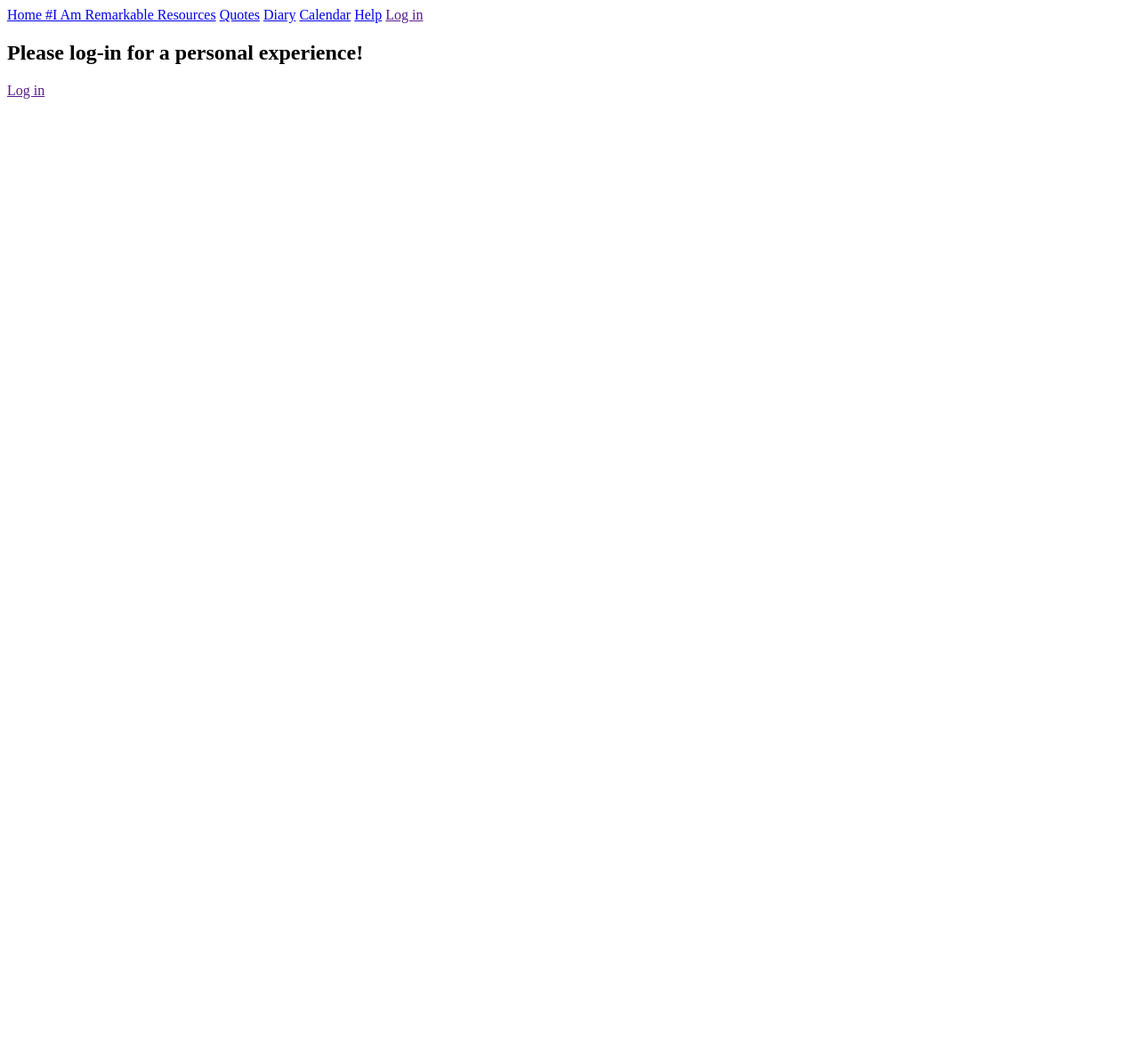
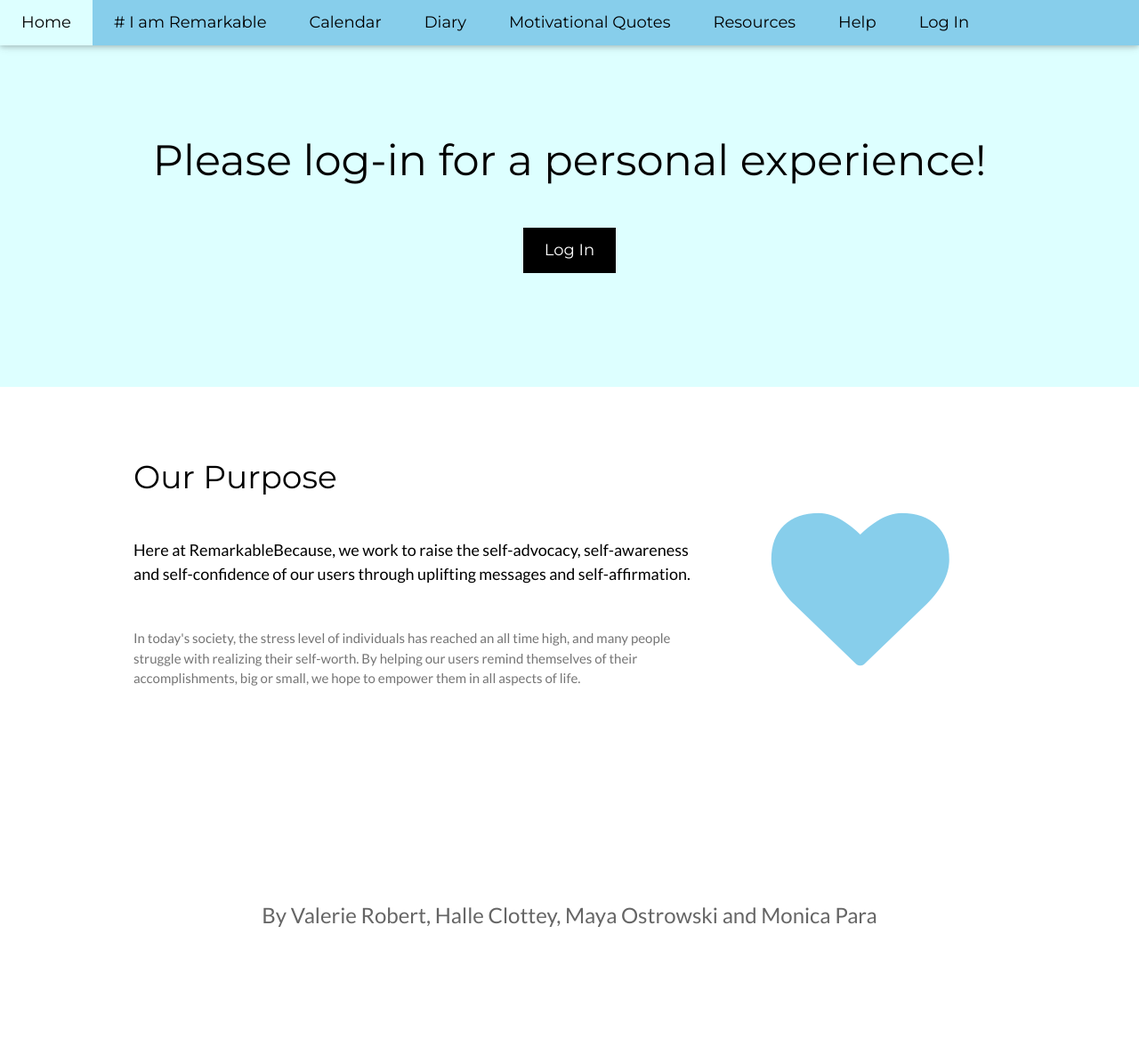
Before and after one commit to HalleClottey/RemarkableBecause, a Python web app: template Template/login.html in a window 1280 px wide. Shown: the whole page at 89% size. Before the commit the page ends 111 px from the top, so only its background shows below. Run offline with Jinja, Linux system fonts and the light colour scheme; the template is opened without the code that fills it, so the values that code supplies are empty.

Commit message:
Updated style for "Please log-in for a personal experience!"

```diff
--- a/Template/login.html
+++ b/Template/login.html
@@ -1,4 +1,4 @@
-<!DOCTYPE html>
+<!-- <!DOCTYPE html>
 <html lang="en" dir="ltr">
   <head>
     <meta charset="utf-8">
@@ -16,4 +16,100 @@
       <h2>Please log-in for a personal experience!</h2>
       <a href="{{login_url}}">Log in</a>
   </body>
+</html> -->
+
+
+
+<!DOCTYPE html>
+<html lang="en" dir="ltr">
+  <title>Remarkable Because...</title>
+  <meta charset="UTF-8">
+  <meta name="viewport" content="width=device-width, initial-scale=1">
+  <link rel="stylesheet" href="https://www.w3schools.com/w3css/4/w3.css">
+  <link rel="stylesheet" href="https://fonts.googleapis.com/css?family=Lato">
+  <link rel="stylesheet" href="https://fonts.googleapis.com/css?family=Montserrat">
+  <link rel="stylesheet" href="https://cdnjs.cloudflare.com/ajax/libs/font-awesome/4.7.0/css/font-awesome.min.css">
+  <style>
+    body,h1,h2,h3,h4,h5,h6 {font-family: "Lato", sans-serif}
+    .w3-bar,h1,button {font-family: "Montserrat", sans-serif}
+    .fa-heart,.fa-calendar, .fa-book {font-size:200px}
+  </style>
+
+<body>
+
+<!-- Navbar -->
+<div class="w3-top">
+  <div class="w3-bar w3-light-blue w3-card w3-left-align w3-large">
+    <!-- <a class="w3-bar-item w3-button w3-hide-medium w3-hide-large w3-right w3-padding-large w3-hover-pale-blue w3-large w3-light-blue" href="javascript:void(0);" onclick="myFunction()" title="Toggle Navigation Menu"><i class="fa fa-bars"></i></a> -->
+    <a href="./" class="w3-bar-item w3-button w3-padding-large w3-light-blue w3-hover-pale-blue">Home</a>
+    <a href="./login" class="w3-bar-item w3-button w3-padding-large w3-light-blue w3-hover-pale-blue"># I am Remarkable</a>
+    <a href="./login" class="w3-bar-item w3-button w3-hide-small w3-padding-large w3-hover-pale-blue">Calendar</a>
+    <a href="./login" class="w3-bar-item w3-button w3-hide-small w3-padding-large w3-hover-pale-blue">Diary</a>
+    <a href="./motivation" class="w3-bar-item w3-button w3-hide-small w3-padding-large w3-hover-pale-blue">Motivational Quotes</a>
+    <a href="./resources" class="w3-bar-item w3-button w3-hide-small w3-padding-large w3-hover-pale-blue">Resources</a>
+    <a href="./help" class="w3-bar-item w3-button w3-hide-small w3-padding-large w3-hover-pale-blue">Help</a>
+    <a href="{{login_url}}" class="w3-bar-item w3-button w3-hide-small w3-padding-large w3-hover-pale-blue w3-margin-right">Log In</a>
+  </div>
+  <!-- Navbar on small screens -->
+  <div id="navDemo" class="w3-bar-block w3-white w3-hide w3-hide-large w3-hide-medium w3-large">
+    <a href="./" class="w3-bar-item w3-button w3-padding-large">Home</a>
+    <a href="./login" class="w3-bar-item w3-button w3-padding-large">#IamRemarkable</a>
+    <a href="./login" class="w3-bar-item w3-button w3-padding-large">Calendar</a>
+    <a href="./login" class="w3-bar-item w3-button w3-padding-large">Diary</a>
+    <a href="./motivation" class="w3-bar-item w3-button w3-padding-large">Quotes</a>
+    <a href="./resources" class="w3-bar-item w3-button w3-padding-large">Resources</a>
+    <a href="./help" class="w3-bar-item w3-button w3-padding-large">Help</a>
+  </div>
+</div>
+
+
+<!-- Header -->
+<header class="w3-container w3-pale-blue w3-center" style="padding:128px 16px">
+  <h1 class="w3-margin w3-xxxlarge">Please log-in for a personal experience!</h1>
+  <p class="w3-xlarge"></p>
+  <a href="{{login_url}}"><button class="w3-button w3-black w3-padding-large w3-large w3-margin-top w3-hover-light-blue">Log In</button></a>
+</header>
+
+<!-- First Grid (Purpose) -->
+<div class="w3-row-padding w3-padding-64 w3-container">
+  <div class="w3-content">
+    <div class="w3-twothird">
+      <h1>Our Purpose</h1>
+      <h5 class="w3-padding-32">Here at RemarkableBecause, we work to raise the self-advocacy, self-awareness and self-confidence of our users through uplifting messages and self-affirmation.</h5>
+
+      <p class="w3-text-grey">In today's society, the stress level of individuals has reached an all time high, and many people struggle with realizing their self-worth.
+        By helping our users remind themselves of their accomplishments, big or small, we hope to empower them in all aspects of life.</p>
+    </div>
+
+    <div class="w3-third w3-center">
+      <i class="fa fa-heart w3-padding-64 w3-text-light-blue"></i>
+    </div>
+  </div>
+</div>
+
+<footer class="w3-container w3-padding-64 w3-center w3-opacity">
+  <div class="w3-xlarge w3-padding-32">
+<!-- social media
+    <i class="fa fa-facebook-official w3-hover-opacity"></i>
+    <i class="fa fa-instagram w3-hover-opacity"></i>
+    <i class="fa fa-snapchat w3-hover-opacity"></i>
+    <i class="fa fa-pinterest-p w3-hover-opacity"></i>
+    <i class="fa fa-twitter w3-hover-opacity"></i>
+    <i class="fa fa-linkedin w3-hover-opacity"></i> -->
+ <p>By Valerie Robert, Halle Clottey, Maya Ostrowski and Monica Para</p>
+</footer>
+
+<!-- toggle the menu on small screens when clicking on the menu button  -->
+<script>
+function myFunction() {
+  var x = document.getElementById("navDemo");
+  if (x.className.indexOf("w3-show") == -1) {
+    x.className += " w3-show";
+  } else {
+    x.className = x.className.replace(" w3-show", "");
+  }
+}
+</script>
+
+</body>
 </html>
```
Also changed, not shown: 2 other files.
